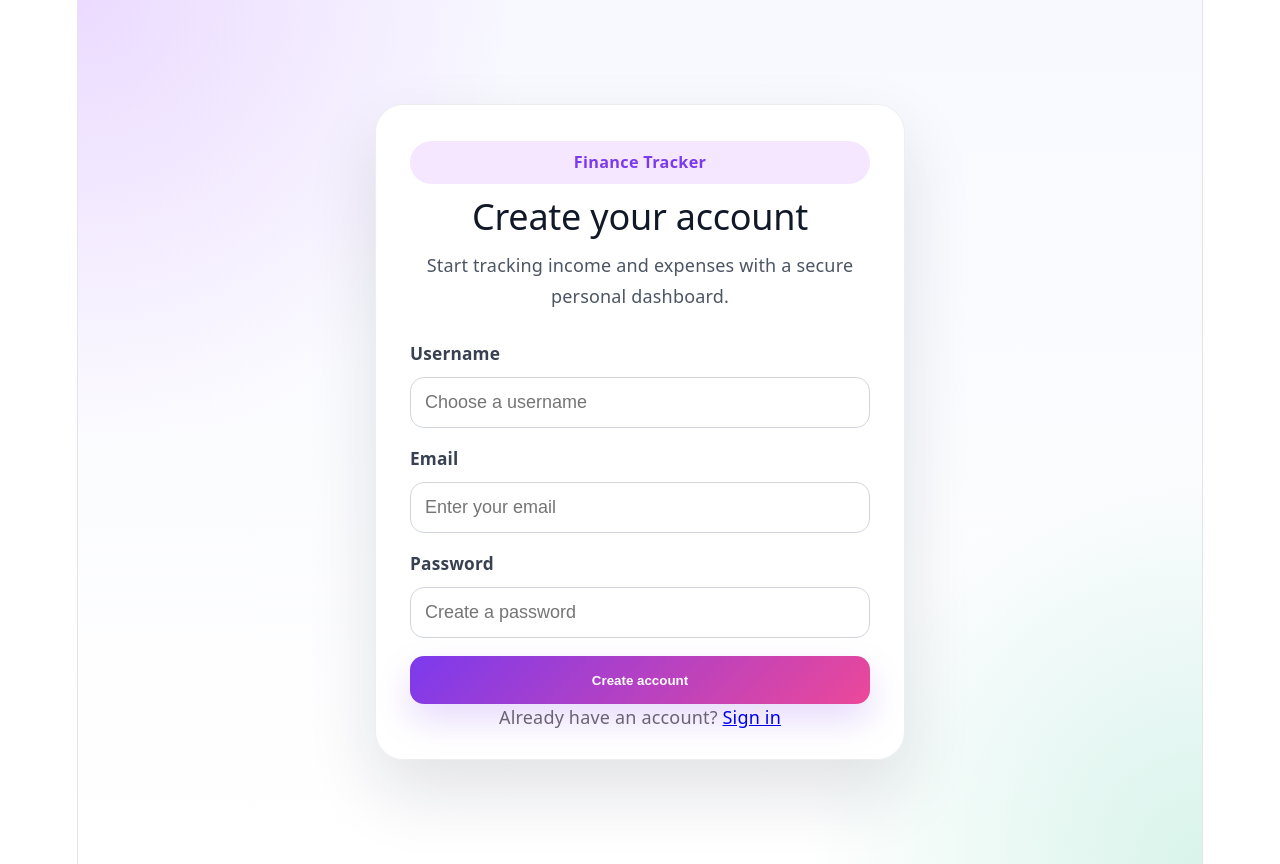
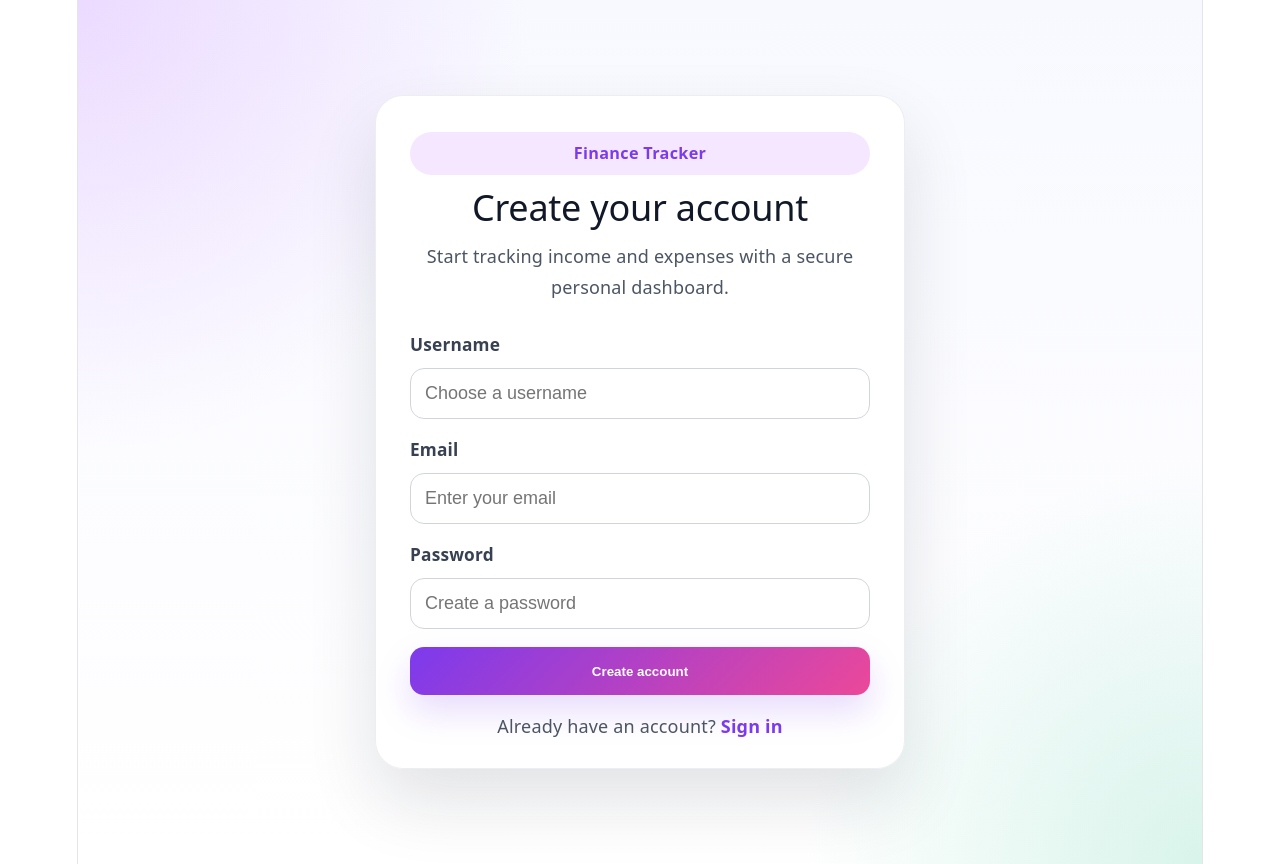
Before and after one commit to kostasafe/finance-tracker, a React app in the folder frontend/: page /register in a window 1280 px wide. Built offline with nearby package versions, Linux system fonts and the light colour scheme; the HTML template or start-up script is replaced by a standard one.

Commit message:
refactor: restructure login layout and styles

```diff
--- a/frontend/src/pages/Login.css
+++ b/frontend/src/pages/Login.css
@@ -104,6 +104,31 @@
   transition: transform 0.2s ease, box-shadow 0.2s ease, background-color 0.2s ease;
 }
 
+.error-message {
+  background: #fee2e2;
+  color: #b91c1c;
+  border: 1px solid #fca5a5;
+  border-radius: 14px;
+  padding: 12px 14px;
+  margin-bottom: 12px;
+}
+
+.login-footer {
+  margin-top: 18px;
+  text-align: center;
+  color: #4b5563;
+}
+
+.login-footer a {
+  color: #7c3aed;
+  text-decoration: none;
+  font-weight: 700;
+}
+
+.login-footer a:hover {
+  text-decoration: underline;
+}
+
 .button:hover {
   transform: translateY(-1px);
 }
```
